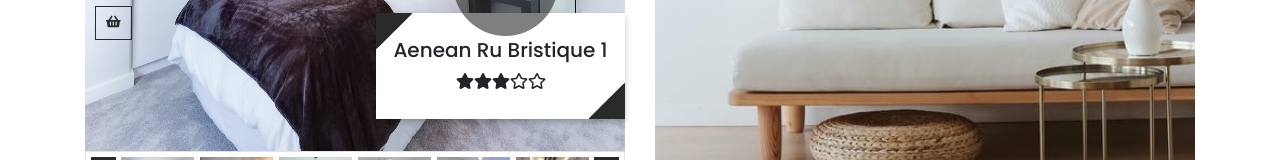
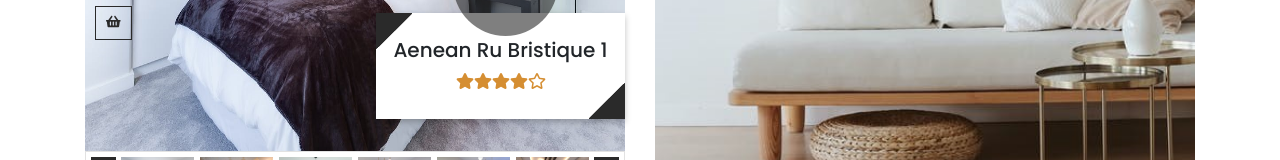
Before and after one commit to bitcooker/furniture-shop, a React (Create React App) app: page / in a window 1280 px wide. Shown: the part 3124-3284 px from the top of the page. Built offline with nearby package versions, Linux system fonts and the light colour scheme.

Commit message:
fix problem with img

```diff
--- a/src/components/common/GallerySlider/Badge/Badge.js
+++ b/src/components/common/GallerySlider/Badge/Badge.js
@@ -1,28 +1,18 @@
 import React from 'react';
 import styles from './Badge.module.scss';
-import { FontAwesomeIcon } from '@fortawesome/react-fontawesome';
-import { faStar } from '@fortawesome/free-solid-svg-icons';
-import { faStar as farStar } from '@fortawesome/free-regular-svg-icons';
 import PropTypes from 'prop-types';
+import ProductRating from '../../ProductRating/ProductRating';
 
-const Badge = ({ name }) => {
+const Badge = ({ name, ...props }) => {
   return (
     <div className={styles.badge}>
       <h5>{`${name}`}</h5>
       <div>
-        {[1, 2, 3, 4, 5].map(i => (
-          <span key={i} href='#'>
-            {i <= 3 ? (
-              <FontAwesomeIcon className={styles.stars} icon={faStar}>
-                {i} stars
-              </FontAwesomeIcon>
-            ) : (
-              <FontAwesomeIcon className={styles.stars} icon={farStar}>
-                {i} stars
-              </FontAwesomeIcon>
-            )}
-          </span>
-        ))}
+        <ProductRating
+          id={props.id}
+          stars={props.stars}
+          userRating={props.userRating}
+        />
       </div>
     </div>
   );
@@ -30,6 +20,9 @@ const Badge = ({ name }) => {
 
 Badge.propTypes = {
   name: PropTypes.string,
+  id: PropTypes.string,
+  userRating: PropTypes.node,
+  stars: PropTypes.number,
 };
 
 export default Badge;
--- a/src/components/common/GallerySlider/BottomSlider/BottomSlider.js
+++ b/src/components/common/GallerySlider/BottomSlider/BottomSlider.js
@@ -7,7 +7,10 @@ import Slider from 'react-slick';
 import './ReactSlick.css';
 
 const BottomSlider = ({
-  topSeller,
+  filterFeatured,
+  filterSaleOff,
+  filterTopRated,
+  filterTopSeller,
   setActiveElement,
   isFeatured,
   isTopSeller,
@@ -70,11 +73,6 @@ const BottomSlider = ({
     setActiveElement(item);
   };
 
-  const filterFeatured = topSeller.filter(item => item.isFeatured === true);
-  const filterTopRated = topSeller.filter(item => item.isTopRated === true);
-  const filterSaleOff = topSeller.filter(item => item.isSaleOff === true);
-  const filterTopSeller = topSeller.filter(item => item.isTopSeller === true);
-
   return (
     <div className='gallerySlider'>
       <div className={styles.slider}>
@@ -136,5 +134,9 @@ BottomSlider.propTypes = {
   isTopSeller: PropTypes.node,
   isSaleOff: PropTypes.node,
   isTopRated: PropTypes.node,
+  filterFeatured: PropTypes.func,
+  filterTopSeller: PropTypes.func,
+  filterTopRated: PropTypes.func,
+  filterSaleOff: PropTypes.func,
 };
 export default BottomSlider;
--- a/src/components/common/GallerySlider/GallerySlider.js
+++ b/src/components/common/GallerySlider/GallerySlider.js
@@ -11,12 +11,18 @@ import ImageSlider from './ImageSlider/ImageSlider';
 
 const GallerySlider = () => {
   const topSeller = useSelector(getAll);
-  const [activeElement, setActiveElement] = useState(topSeller[0]);
 
   const [isFeatured, setIsFeatured] = useState(true);
   const [isTopSeller, setIsTopSeller] = useState(false);
   const [isSaleOff, setIsSaleOff] = useState(false);
   const [isTopRated, setIsTopRated] = useState(false);
+
+  const filterFeatured = topSeller.filter(item => item.isFeatured === true);
+  const filterTopRated = topSeller.filter(item => item.isTopRated === true);
+  const filterSaleOff = topSeller.filter(item => item.isSaleOff === true);
+  const filterTopSeller = topSeller.filter(item => item.isTopSeller === true);
+
+  const [activeElement, setActiveElement] = useState(topSeller[0]);
 
   return (
     <div className={styles.root}>
@@ -37,9 +43,12 @@ const GallerySlider = () => {
         price={activeElement.price}
       />
       <Promo price={activeElement.price} priceOld={activeElement.priceOld} />
-      <Badge name={activeElement.name} />
+      <Badge name={activeElement.name} {...activeElement} />
       <BottomSlider
-        topSeller={topSeller}
+        filterFeatured={filterFeatured}
+        filterSaleOff={filterSaleOff}
+        filterTopSeller={filterTopSeller}
+        filterTopRated={filterTopRated}
         activeElement={activeElement}
         setActiveElement={setActiveElement}
         isFeatured={isFeatured}
--- a/src/redux/initialState.js
+++ b/src/redux/initialState.js
@@ -44,6 +44,7 @@ const initialState = {
       price: 30,
       stars: 2,
       promo: 'sale',
+      userRating: 3,
       newFurniture: true,
       isFavorite: false,
       isFeatured: true,
@@ -61,6 +62,7 @@ const initialState = {
       priceOld: 50,
       stars: 2,
       promo: 'sale',
+      userRating: 5,
       newFurniture: true,
       isFavorite: true,
       isFeatured: true,
```
Also changed, not shown: src/components/common/GallerySlider/PanelTopButtons/PanelTopButtons.js (+4 -4 lines).
